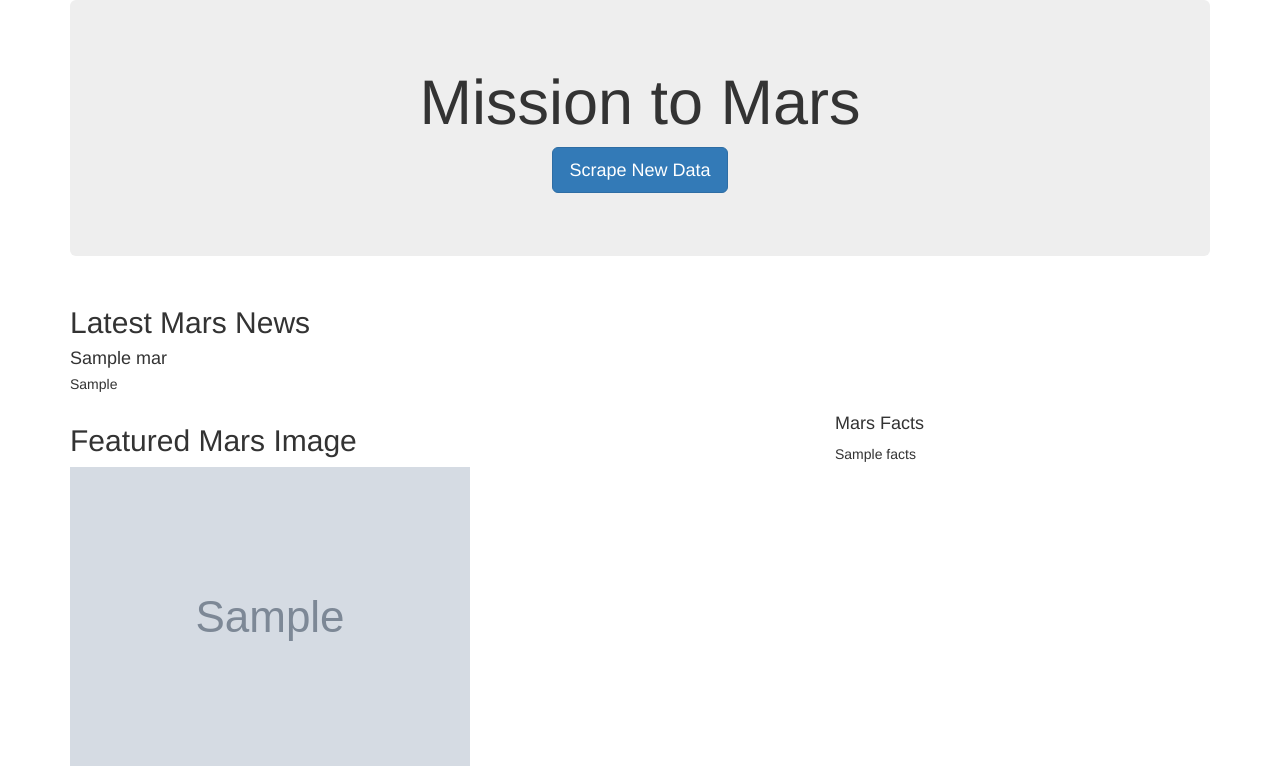
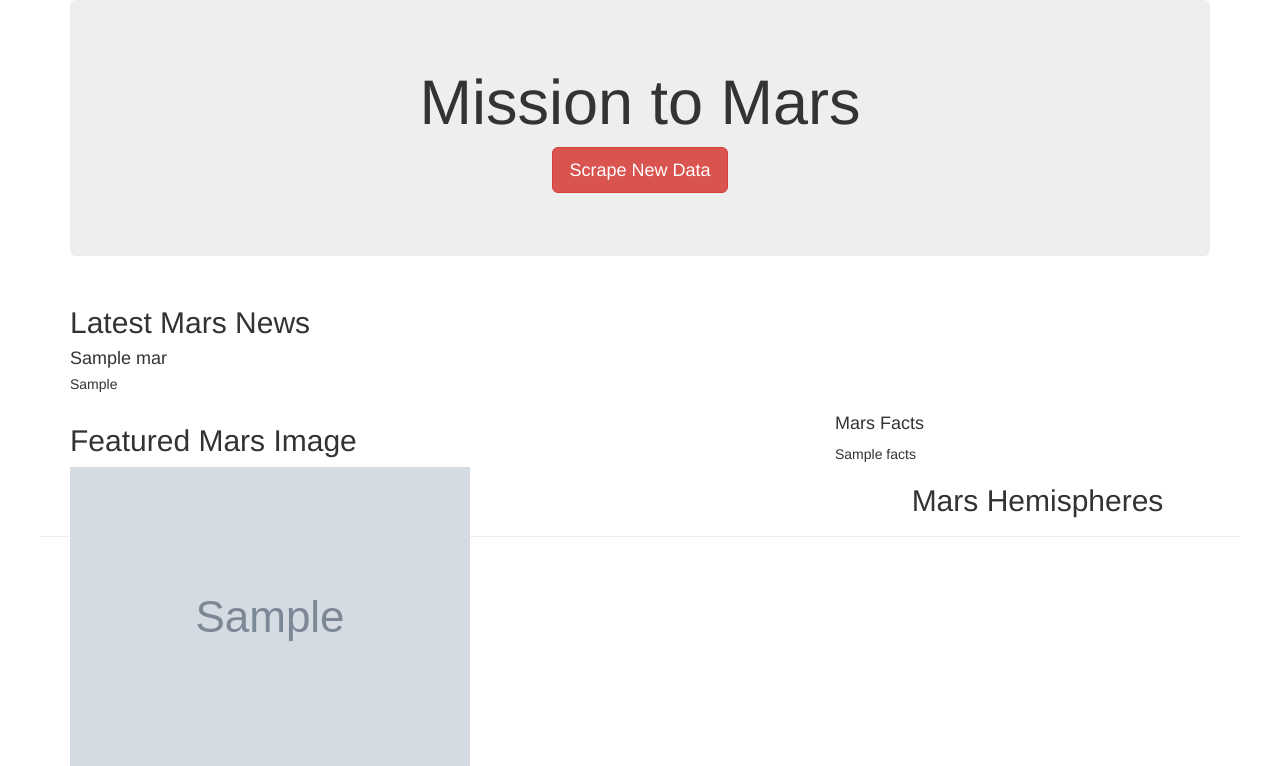
Before and after one commit to dwright68/mission-to-mars, a Flask app: page / in a window 1280 px wide. Shown: the top 766 px of the page. Run offline with Flask 2, Linux system fonts and the light colour scheme; grey boxes marked "Sample" are stand-in pictures; a database or web service that is not in the repository returns one stand-in record (values such as "Sample title"); some libraries are stand-ins or nearby versions.

Commit message:
adding deliverable 3

```diff
--- a/templates/index.html
+++ b/templates/index.html
@@ -16,7 +16,7 @@
       <div class="jumbotron text-center">
         <h1>Mission to Mars</h1>
         <!-- Add a button to activate scraping script -->
-        <p><a class="btn btn-primary btn-lg" href="/scrape" role="button">Scrape New Data</a></p>
+        <p><a class="btn btn-primary btn-lg btn-danger" href="/scrape" role="button">Scrape New Data</a></p>
       </div>
 
       <!-- Add section for Mars News -->
@@ -49,7 +49,7 @@
           <!-- Mars Facts -->
           <div class="row" id="mars-facts">
             <h4>Mars Facts</h4>
-            {{ mars.facts | safe }}
+            <table class="table table-hover">{{ mars.facts | safe }}</table
           </div>
         </div>
       </div>
```
